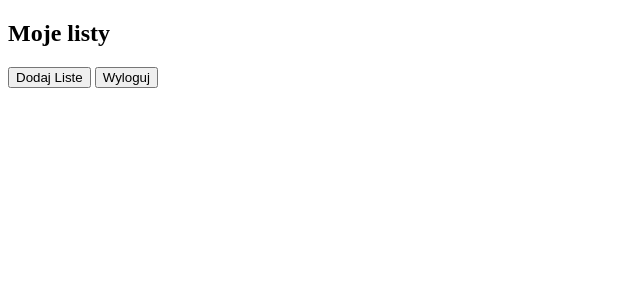
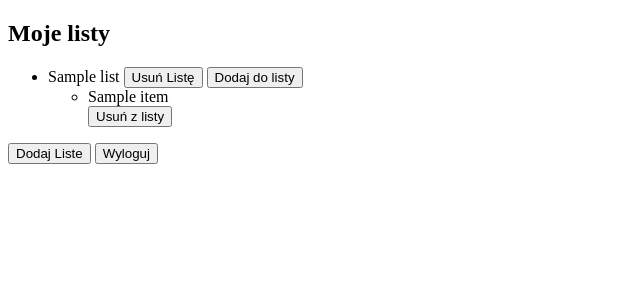
Before and after one commit to wojtekowczarek/coderslab_final_project, a Django app: page /main in a window 1280 px wide. Shown: the top 300 px of the page, without its empty margins (0-640 px from the left). Run offline with Django 3.2, Linux system fonts and the light colour scheme; a user stored in the database is signed in; tables that the repository leaves empty hold one stand-in row (values such as "Sample post"); parts of the project's set-up code (start-up, migrations or seed data) failed here and were passed over.

Commit message:
kolejna aktualizacja

```diff
--- a/coderslab_final_project/coderslab/models.py
+++ b/coderslab_final_project/coderslab/models.py
@@ -8,18 +8,18 @@ class List(models.Model):
     title = models.CharField(max_length=255, unique=True)
     user = models.ForeignKey(User)
 
-    @property
-    def id(self):
-        return '{}'.format(self.user)
-
-    def __str__(self):
-        return self.id
-
-    def __str__(self):
-        return self.title
-
-    class Meta:
-        ordering = ['title']
+    # @property
+    # def id(self):
+    #     return '{}'.format(self.user)
+    #
+    # def __str__(self):
+    #     return self.id
+    #
+    # def __str__(self):
+    #     return self.title
+    #
+    # class Meta:
+    #     ordering = ['title']
 
 
 PRIORITY = (
@@ -36,5 +36,5 @@ class Item(models.Model):
     completed = models.BooleanField(default=False)
     list = models.ForeignKey(List)
 
-    def __str__(self):
-        return self.title
+    # def __str__(self):
+    #     return self.title
--- a/coderslab_final_project/coderslab/templates/base.html
+++ b/coderslab_final_project/coderslab/templates/base.html
@@ -8,9 +8,18 @@
 <body>
     <h2>Moje listy</h2>
     <ul>
-        {% for list in lists.title %}
-            <li>{{ list }}
-            <a href="delete"><button>Usuń</button></a>
+        {% for list in lists %}
+            <li>{{ list.title }}
+            <a href="delete/{{ list.id }}"><button>Usuń Listę</button></a>
+            <a href="add_item/{{ list.id }}"><button>Dodaj do listy</button></a>
+                <ul>
+                    {% for item in items %}
+                        {% if item.list_id == list.id %}
+                            <li>{{ item.title }}</li>
+                            <a href="delete_item/{{ item.id }}"><button>Usuń z listy</button></a>
+                        {% endif %}
+                    {% endfor %}
+                </ul>
             </li>
         {% endfor %}
     </ul>
--- a/coderslab_final_project/coderslab/views.py
+++ b/coderslab_final_project/coderslab/views.py
@@ -1,8 +1,8 @@
 from django.shortcuts import render, redirect
-from django.contrib.auth.mixins import LoginRequiredMixin
+from django.contrib.auth.mixins import LoginRequiredMixin, UserPassesTestMixin
 from django.http import HttpResponse
 from django.views import View
-from .forms import UserCreateForm, UserAuthenticateForm, AddListForm
+from .forms import UserCreateForm, UserAuthenticateForm, AddListForm, AddItemToListForm
 from django.contrib.auth.models import User
 from django.views.generic.edit import CreateView, FormView
 from django.contrib.auth import authenticate, login, logout
@@ -13,7 +13,12 @@ class MainPageView(LoginRequiredMixin, View):
 
     def get(self, request):
         lists = List.objects.all()
-        return render(request, 'base.html', {'lists': lists})
+        items = Item.objects.all()
+        ctx = {
+            "lists": lists,
+            "items": items
+        }
+        return render(request, 'base.html', ctx)
 
 
 class ListView(View):
@@ -66,25 +71,53 @@ class LogoutView(LoginRequiredMixin, View):
 
 
 class AddListView(LoginRequiredMixin, FormView):
-    template_name = 'form.html'
-    form_class = AddListForm
-    success_url = '/main'
 
-    def form_valid(self, form):
-        l = List()
-        l.title = form.cleaned_data['title']
-        l.save()
+    def get(self, request):
+        form = AddListForm()
+        return render(request, 'form.html', {'form': form})
 
-        return super(AddListView, self).form_valid(form)
+    def post(self, request):
+        form = AddListForm(request.POST)
+        if form.is_valid():
+            if request.user.is_authenticated():
+                l = List()
+                l.title = form.cleaned_data['title']
+                l.user_id = request.user.id
+                l.save()
+                return redirect('/main')
 
 
 class DeleteListView(LoginRequiredMixin, View):
 
     def get(self, request, list_id):
-        l = List.objects.get(pk=list_id)
+        l = List.objects.get(pk=list_id, user_id=request.user.id)
         l.delete()
         return redirect('/main')
 
-#
-# class AddItemToListView(LoginRequiredMixin, View):
-#
+
+class AddItemToListView(LoginRequiredMixin, View):
+
+    def get(self, request, list_id):
+        list = List.objects.get(pk=list_id)
+        form = AddItemToListForm()
+        return render(request, 'form.html', {'form': form})
+
+    def post(self, request, list_id):
+        list = List.objects.get(pk=list_id)
+        form = AddItemToListForm(request.POST)
+        if form.is_valid():
+            i = Item()
+            i.title = form.cleaned_data['title']
+            i.priority = form.cleaned_data['priority']
+            i.completed = form.cleaned_data['completed']
+            i.list_id = list.id
+            i.save()
+            return redirect('/main')
+
+
+class DeleteItemFromListView(LoginRequiredMixin, View):
+
+    def get(self, request, item_id):
+        i = Item.objects.get(pk=item_id)
+        i.delete()
+        return redirect('main')
--- a/coderslab_final_project/coderslab_final_project/urls.py
+++ b/coderslab_final_project/coderslab_final_project/urls.py
@@ -26,4 +26,6 @@ urlpatterns = [
     url(r'^logout', views.LogoutView.as_view(), name='logout'),
     url(r'^add_list', views.AddListView.as_view(), name='add-list'),
     url(r'^delete/(?P<list_id>(\d)+)', views.DeleteListView.as_view(), name='delete'),
+    url(r'^add_item/(?P<list_id>(\d)+)', views.AddItemToListView.as_view(), name='add-item'),
+    url(r'^delete_item/(?P<item_id>(\d)+)', views.DeleteItemFromListView.as_view(), name='delete-item'),
 ]
```
Also changed, not shown: coderslab_final_project/coderslab/forms.py (+7 -1 lines).
